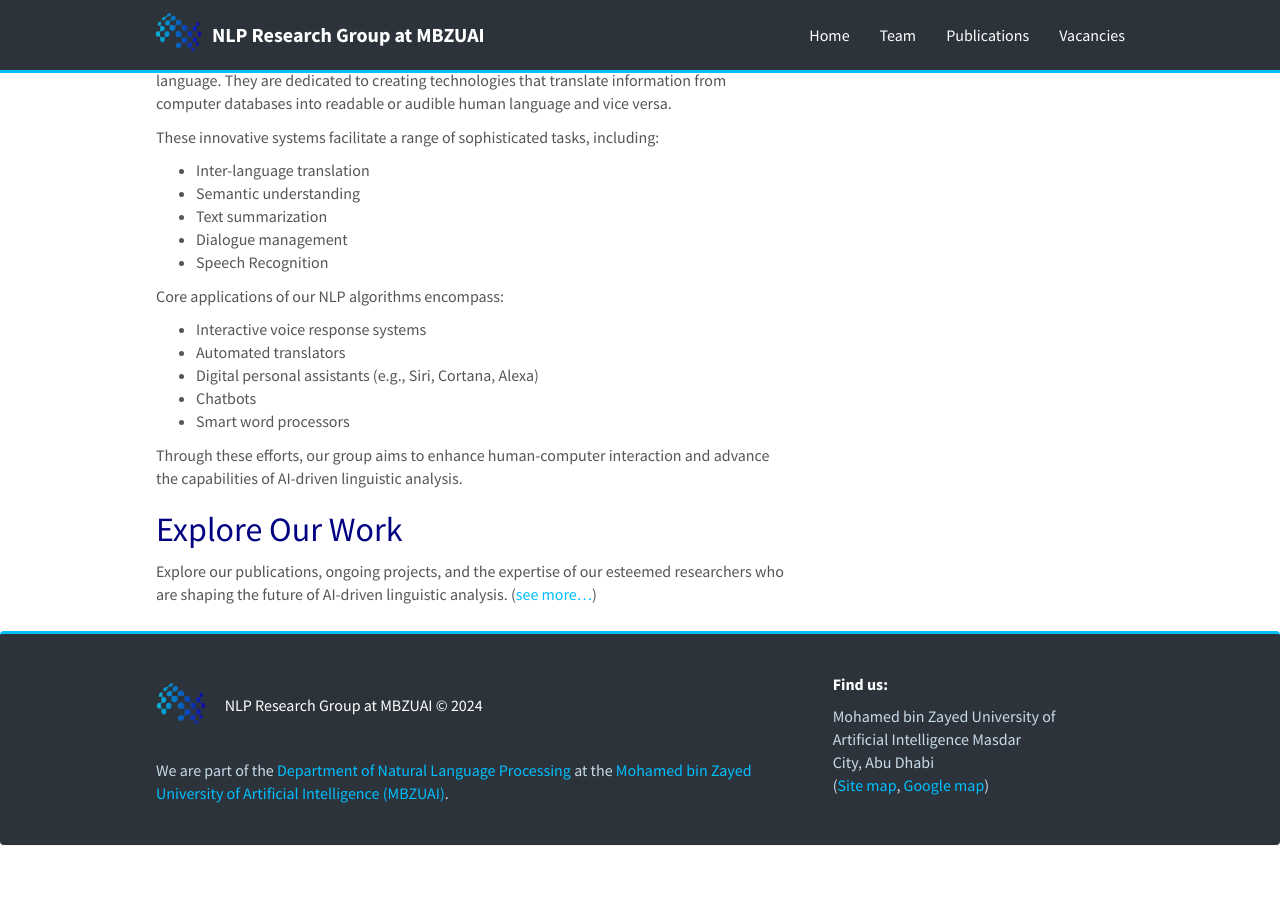
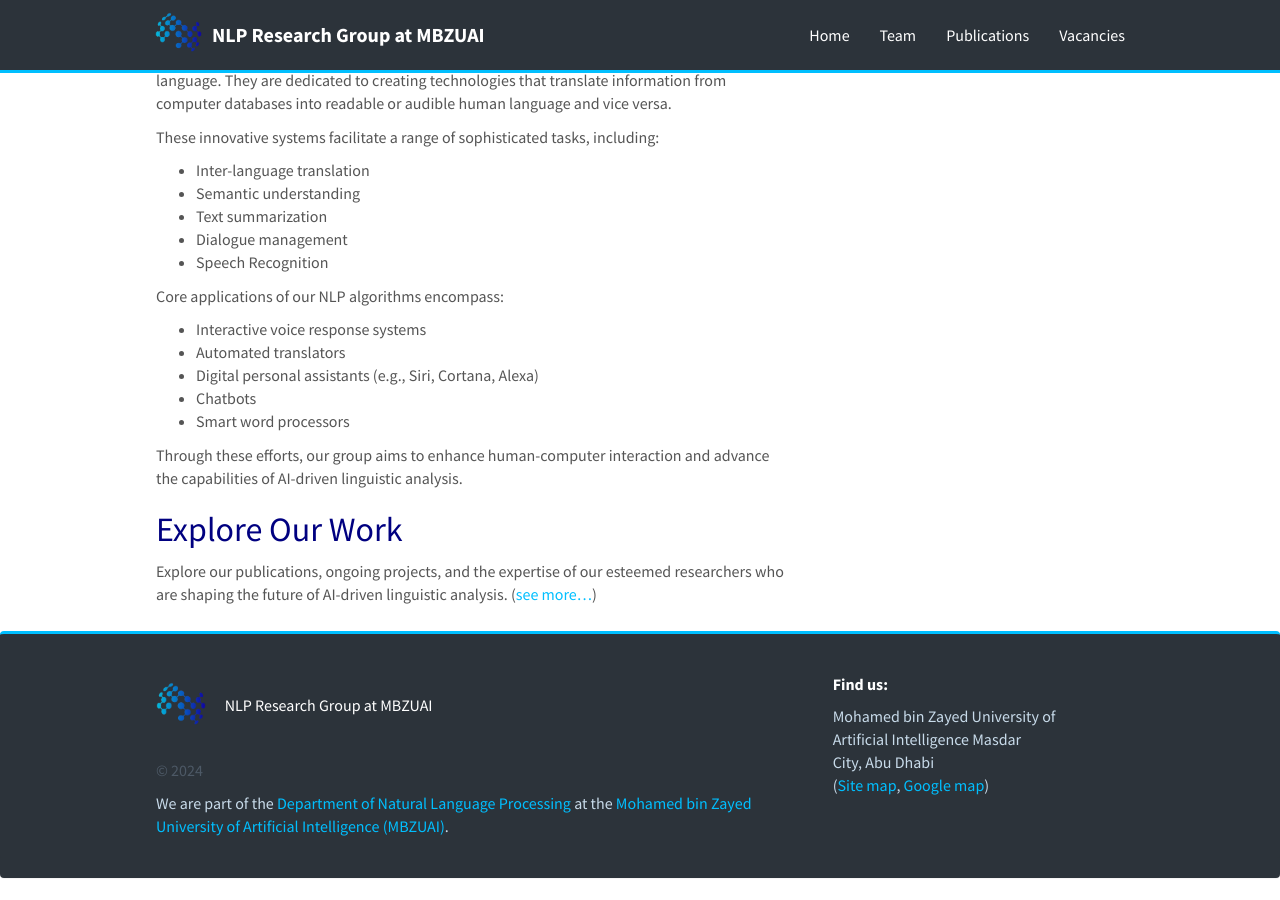
Before and after one commit to RamzaBasharat/MBZUAI, a Jekyll site: the page built from _pages/home.md, in a window 1280 px wide and 900 px high, scrolled down 599 px. Built offline with Jekyll 4.4.1, drawn with Linux system fonts in a browser that asks for light colours; nearby versions of some CDN libraries; before the commit the page ends 1466 px from its top, so only the background shows below that.

Commit message:
updating footer

```diff
--- a/_includes/footer.html
+++ b/_includes/footer.html
@@ -5,7 +5,7 @@
 		<div class="col-sm-8">
 
 		  <p><img src="{{ site.url }}{{ site.baseurl }}/images/icon/icon.png" alt="Logo" height="43px" class="footer-icon">
-          NLP Research Group at MBZUAI &copy 2024</p>
+          NLP Research Group at MBZUAI <p class="gray">&copy 2024</p></p>
 
               <p class="grayish">We are part of the <a href="https://mbzuai.ac.ae/research/department/natural-language-processing-department/" target="_blank">Department of Natural Language Processing</a> at the<a href="https://mbzuai.ac.ae/" target="_blank"> Mohamed bin Zayed University of Artificial Intelligence (MBZUAI)</a>.</p>
 
```
